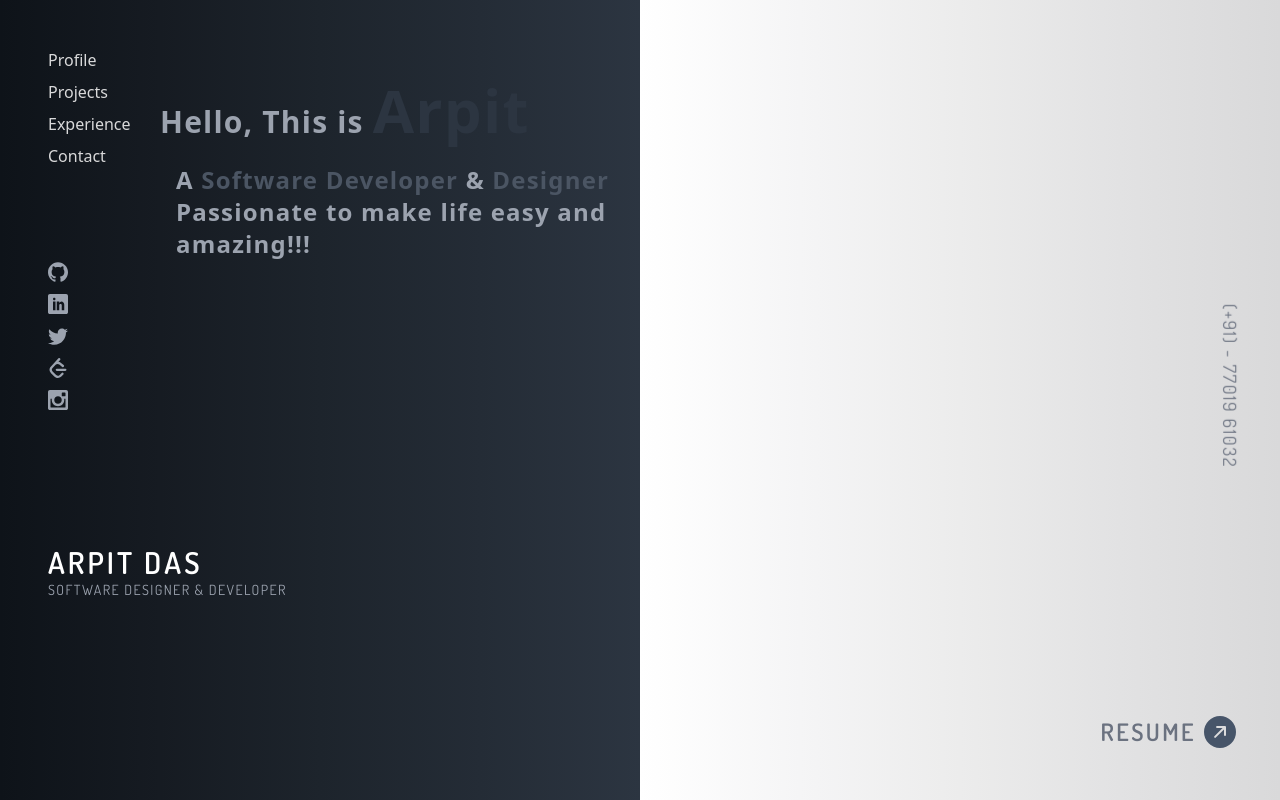
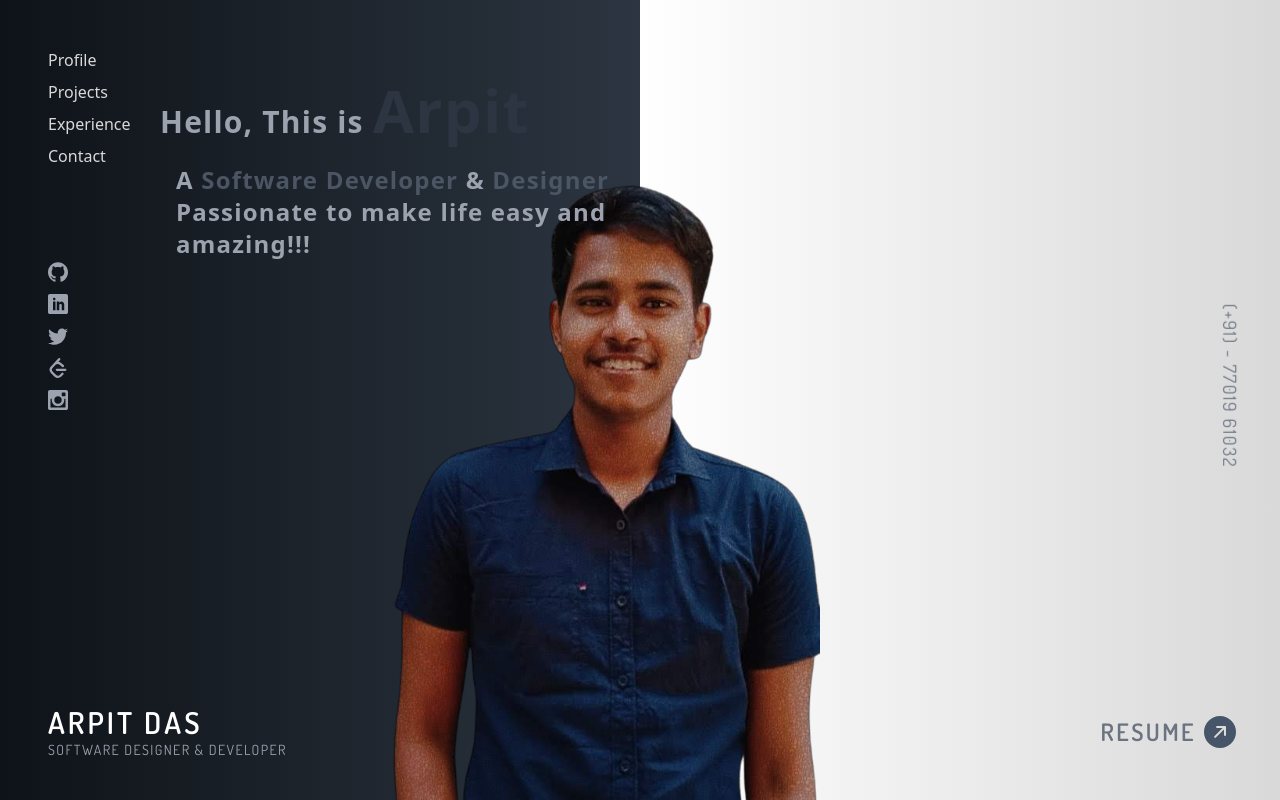
Before and after one commit to Arpit-AD/Arpit-AD.github.io, a React (Vite) app: page / in a window 1280 px wide. Built offline with nearby package versions, Linux system fonts and the light colour scheme.

Commit message:
Photo  added

```diff
--- a/src/Components/LeftHalf/LeftHalf.jsx
+++ b/src/Components/LeftHalf/LeftHalf.jsx
@@ -18,10 +18,10 @@ const LeftHalf  = () =>{
           <div className='font-sans md:hidden block xs:text-2xl text-xl leading-loose text-2xl font-semibold text-gray-500 font-bold m-10 w-fit tracking-wider xl:p-10 p-6 xs:p-6 p-0 md:m-10 m-6 xs:m-6 m-2 md:mt-0 mt-16  transition duration-200 ease-out transition-all animate-slide-in'>
              <span className='xl:text-3xl text-2xl xs:text-2xl text-base font-semibold text-gray-400 font-bold '>Hello, This is </span><span className='xl:text-6xl text-5xl xs:text-5xl text-3xl font-bold text-white'>Arpit </span><br />
               <div className='xl:text-2xl text-xl xs:text-xl text-base text-gray-400 xl:p-4 p-2 font-bold leading-tight'>A <span className='text-gray-100'>Software Developer </span> & <span className='text-gray-100'> Designer</span><br/>
-                  Passionate to make life easy and amazing!!!
+                  Passionate to make life <br/> easy and amazing!!!
                   </div>
           </div>
-          <div className='md:block hidden text-white w-2/3  mt-32 mx-12' onClick={() => navigate('/')}>
+          <div className='md:block hidden text-white w-2/3  mt-32 mx-12 fixed bottom-10' onClick={() => navigate('/')}>
               <div className='text-3xl font-semibold tracking-widest'>
                   ARPIT DAS
               </div>
--- a/src/Components/Navbar/Navbar.jsx
+++ b/src/Components/Navbar/Navbar.jsx
@@ -39,12 +39,12 @@ const Navbar  = () =>{
             )}
             </ul>
             <Links />
-            <div className='font-mono text-white w-full mt-10 mx-6' onClick={() => navigate("/")} >
+            <div className='font-mono text-white w-full mt-10 mx-6 fixed bottom-10' onClick={() => navigate("/")} >
               <div className='text-xl font-semibold tracking-widest'>
                   ARPIT DAS
               </div>
               <div className='text-xs tracking-widest text-gray-400 '>
-                 SOFTWARE DESIGNER & DEVELOPER
+                 SOFTWARE DESIGNER & <br/> DEVELOPER
               </div>
           </div>
           </div>
--- a/src/Components/RightHalf/RightHalf.jsx
+++ b/src/Components/RightHalf/RightHalf.jsx
@@ -12,10 +12,10 @@ const RightHalf  = () =>{
                   Passionate to make life easy and amazing!!!
                   </div>
           </div>
-          <div className='text-gray-500 w-fit text-lg tracking-widest absolute  bottom-1/2 md:-right-8 -right-12 rotate-90 '> (+91) - 77019 61032</div>
-          <a className='w-fit xl:text-2xl text-xl md:text-xl text-md md:px-7 px-0 flex md:py-3 py-3 text-gray-500 absolute font-semibold  bottom-10 right-2 tracking-widest'>
+          <div className='text-gray-500 w-fit text-lg tracking-widest absolute  md:bottom-1/2 bottom-2/3 md:-right-8 -right-12 rotate-90 '> (+91) - 77019 61032</div>
+          <div className='w-fit xl:text-2xl text-xl md:text-xl text-md md:px-7 px-0 flex md:py-3 py-3 text-gray-500 absolute font-semibold  bottom-10 right-2 tracking-widest'>
             <span className='md:inline hidden '>RESUME</span>    <a href='https://drive.google.com/file/d/1VHexmS8kfcCB5qshpZ22LKFKsdxA2r9k/view?usp=sharing' target="_blank" > <BsArrowUpRightCircleFill className='text-slate-600 hover:text-darkslate h-8 mx-1 w-10 '/> </a>
-          </a>
+          </div>
     </div>
   )
 }
--- a/src/Pages/LandingPage/LandingPage.jsx
+++ b/src/Pages/LandingPage/LandingPage.jsx
@@ -1,11 +1,15 @@
-import React, { useState, useEffect } from 'react'
-import {RightHalf,LeftHalf, LeftHalfScreen, RightHalfScreen } from '../../Components'
+import React from 'react'
+import { RightHalf, LeftHalf} from '../../Components'
+import mypic from "../../images/mypic.png"
+import mypic2 from "../../images/mypic2.png"
 
 function LandingPage() {
   // const [screen, setScreen] = useState("Landing");
   return (
-      <div className="min-h-screen flex">
-      <LeftHalf/>
+      <div className="h-screen flex items-center">
+      <LeftHalf />
+      <img src={mypic} className='3lg/2:hidden block fixed md:inset-x-1/4 -right-5 bottom-0  w-9/12 imageScreen:w-[320px]  3lg/2:w-[420px] '></img>
+      <img src={mypic2} className='3lg/2:block hidden fixed md:inset-x-1/4 -right-5 bottom-0  w-9/12 imageScreen:w-[320px]  3lg/2:w-[500px] '></img>
       <RightHalf />
       {/* {screen === "NotLanding" && <LeftHalfScreen/>}
       {screen === "NotLanding" && <RightHalfScreen/>} */}
--- a/tailwind.config.js
+++ b/tailwind.config.js
@@ -10,6 +10,8 @@ module.exports = {
         'metal': '#D9D9DA',
       },
       screens: {
+        'imageScreen': '400px',
+
         'xs': '500px',
 
         'sm': '640px',
```
Also changed, not shown: src/images/mypic.png (added), src/images/mypic2.png (added).
